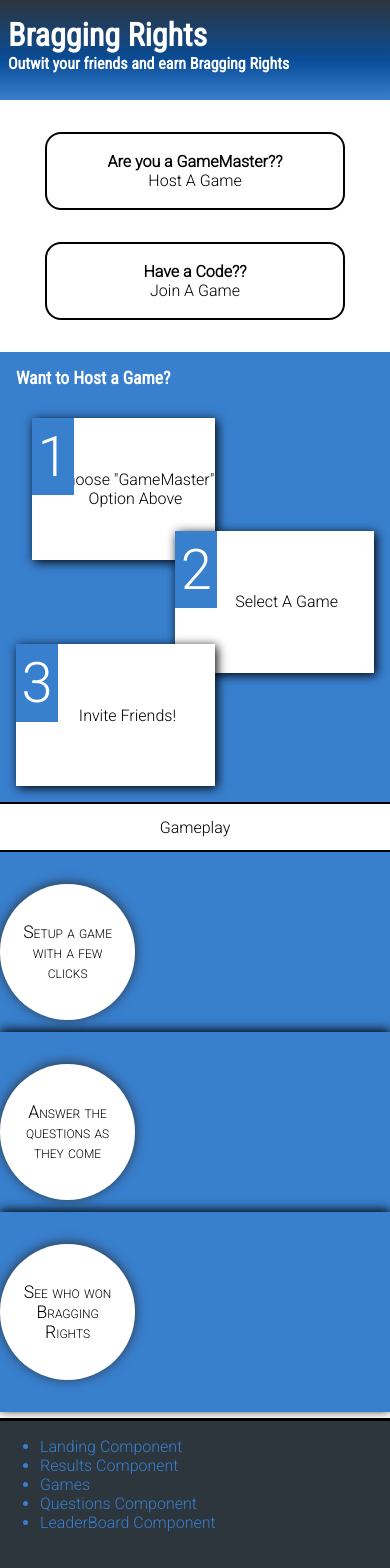
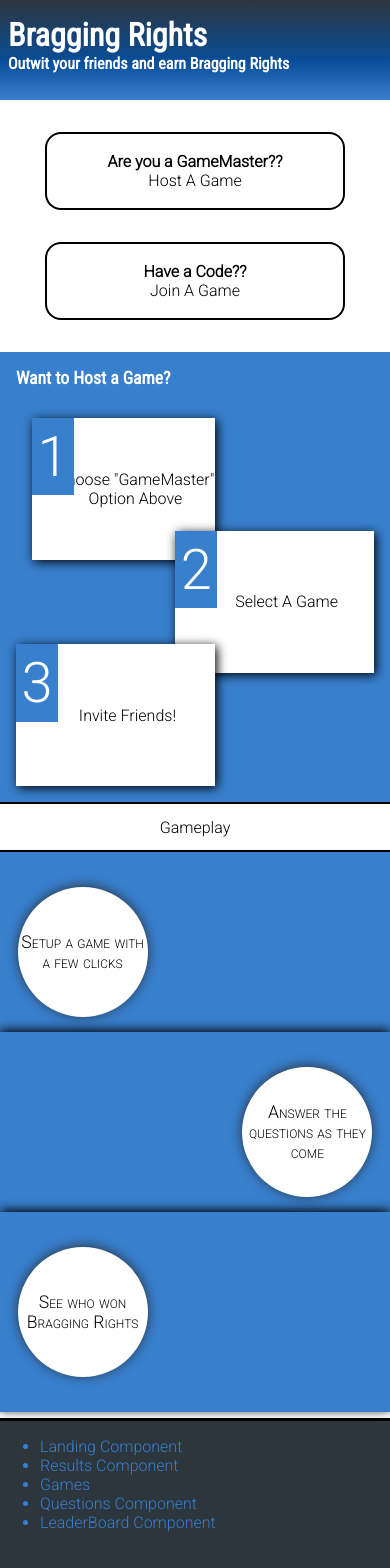
Before and after one commit to chingu-voyages/v8-chimeras-team-01, a React (Create React App) app: page / in a window 390 px wide. Shown: the top 1568 px of the page. Built offline with nearby package versions, Linux system fonts and the light colour scheme.

Commit message:
Finish circles on ge mobile view

```diff
--- a/src/components/Landing/index.css
+++ b/src/components/Landing/index.css
@@ -173,9 +173,9 @@
 
 .ge-box {
   display: flex;
-  flex-flow: row nowrap;
-  justify-content: flex-start;
-  align-items: center;
+  flex-flow: column nowrap;
+  justify-content: center;
+  align-items: flex-start;
   width: 100%;
   background-color: var(--color-main);
   color: #fff;
@@ -183,22 +183,24 @@
 }
 
 .ge-description {
-  width: 100px;
-  height:100px;
+  width: 130px;
+  height:130px;
   text-align: center;
-  padding: 1em;
+  padding: 0;
+  margin-left: 1em;
   font-size: 1.1em;
   font-variant: small-caps;
   background-color: #fff;
   color: #000;
   box-shadow: 0 -1px 12px var(--color-gray);
   border-radius: 50%;
-  z-index: 3;
 }
 
-.ge-description:nth-of-type(5) {
-  text-align: left;
+.geb2>div {
+  align-self: flex-end;
+  margin: 0 1em 0 0;
 }
+
 
 /*  MEDIA QUERIES  */
 
```
